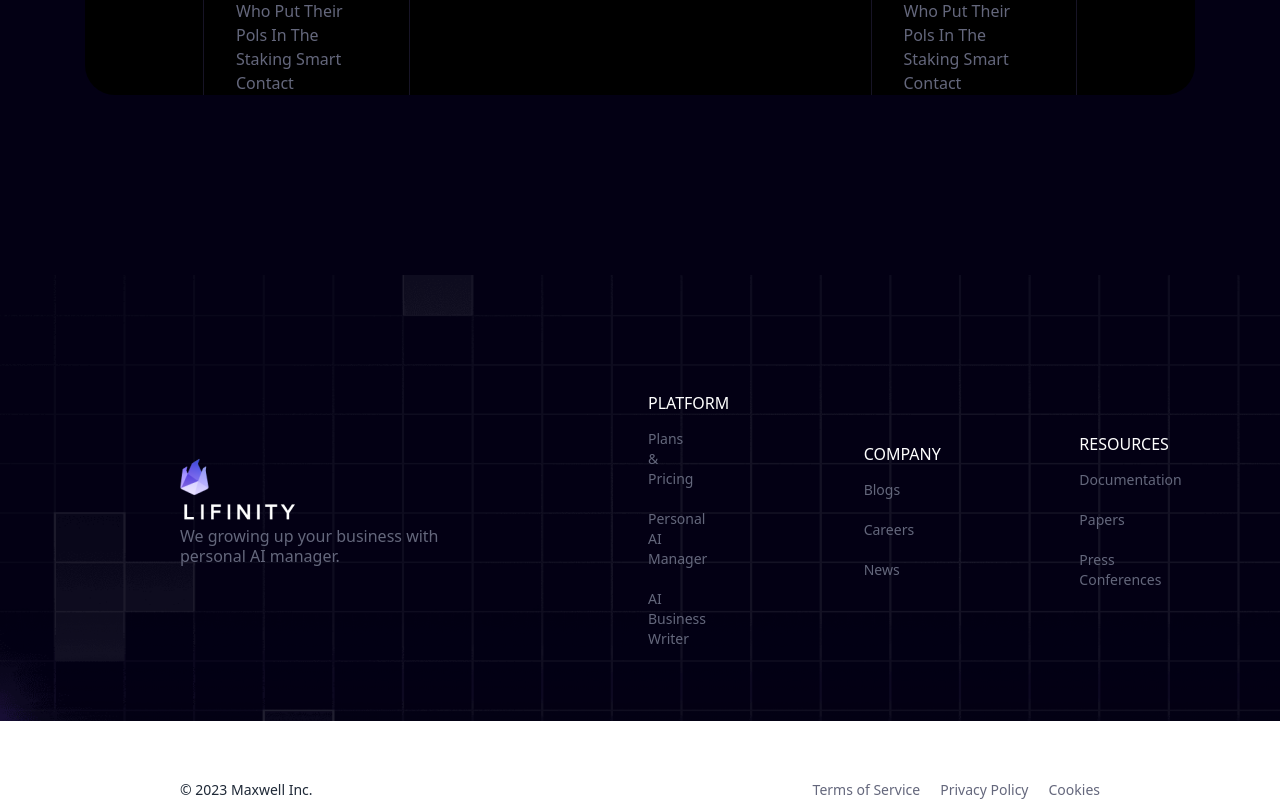
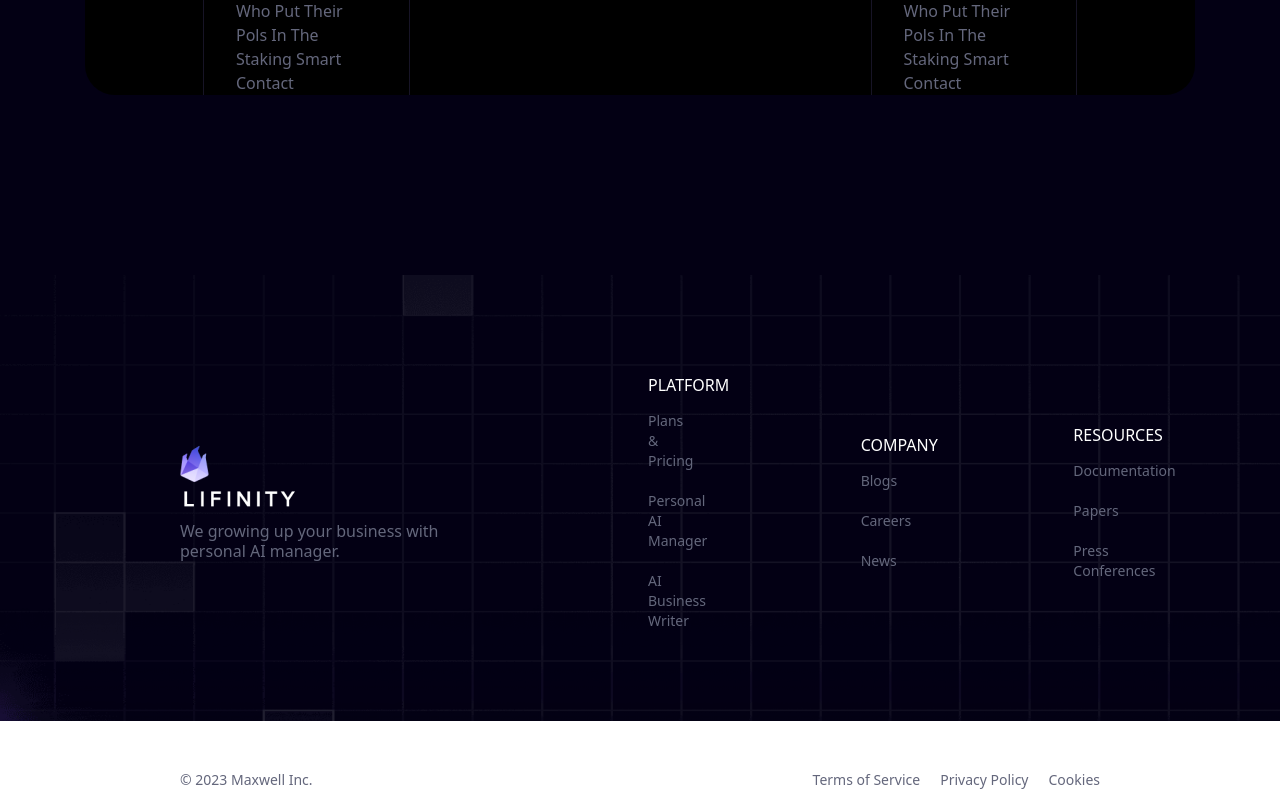
Before and after one commit to mostafizur64/fifinity-project, a React (Vite) app: page / in a window 1280 px wide. Shown: the part 4071-4871 px from the top of the page. Built offline with nearby package versions, Linux system fonts and the light colour scheme.

Commit message:
footer slove

```diff
--- a/src/index.css
+++ b/src/index.css
@@ -107,7 +107,6 @@
 
 .footer {
   background-image: url("../src/assets/image/Footer/footer.png");
-
   background-repeat: no-repeat;
   margin: 0 auto;
   margin-top: 180px;
--- a/src/pages/shared/Footer/Footer.jsx
+++ b/src/pages/shared/Footer/Footer.jsx
@@ -3,26 +3,25 @@ import React from "react";
 import logo from "../../../assets/image/logo/logo.png";
 import logo1 from "../../../assets/image/logo/logo1.png";
 import footerLine from "../../../assets/image/Footer/Footer Line.png";
-import Container from "../../../components/Container";
 
 const Footer = () => {
   return (
     <>
-      <footer className="footer lg:w[1520px] lg:h-[446px] h-[720px] sm:h-[1000px] lg:px-[180px] px-4 ">
+      <footer className="footer lg:w[1520px] lg:h-[446px] h-[725px]  lg:px-[180px] px-4 lg:top-[10px]">
         <div>
           <div>
             <div className="grid grid-cols-1 lg:grid-cols-2 justify-between items-center gap-4 lg:py-[100px]">
               <div>
                 <img src={logo} alt />
                 <img src={logo1} alt />
-                <p className="text-[#64677C] text-[16px] font-normal	">
-                  We growing up your business with <br /> personal AI manager.
+                <p className="text-[#64677C] text-[16px] font-normal	mt-2">
+                  We growing up your business with <br />  personal AI manager.
                 </p>
               </div>
               <div>
-                <div className="grid grid-cols-1 lg:grid-cols-3 justify-between items-center lg:gap-[195px]">
+                <div className="grid grid-cols-1 lg:grid-cols-3 justify-between items-center lg:gap-[186px]">
                   <div className=" ">
-                    <h2 className="text-[16px] uppercase mt-[18px] text-[#FFF]">
+                    <h2 className="text-[16px] uppercase  text-[#FFF]">
                       {" "}
                       Platform
                     </h2>
@@ -75,12 +74,12 @@ const Footer = () => {
                 </div>
               </div>
             </div>
-            <img className="-mt-[7px]" src={footerLine} alt="" />
-            <div className="grid grid-cols-1 lg:grid-cols-2 gap-3 mt-[38px] ">
-              <div className="lg:col-span-1 text[#FFFFFF]">
-                <h3>© 2023 Maxwell Inc.</h3>
+            <img className="lg:-mt-[-1px] mt-2" src={footerLine} alt="" />
+            <div className="grid grid-cols-1 lg:grid-cols-2 gap-3 lg:mt-[38px] mt-2 ">
+              <div className="lg:col-span-1 text-[#64677C]">
+                <h3 className="text-[14px] ">© 2023 Maxwell Inc.</h3>
               </div>
-              <div className="lg:col-span-1 flex lg:flex-row flex-col gap-5 justify-end">
+              <div className="lg:col-span-1 flex lg:flex-row flex-col gap-5 justify-end text-[14px]">
                 <a className="text-[#64677C]" href="#">
                   Terms of Service
                 </a>
```
